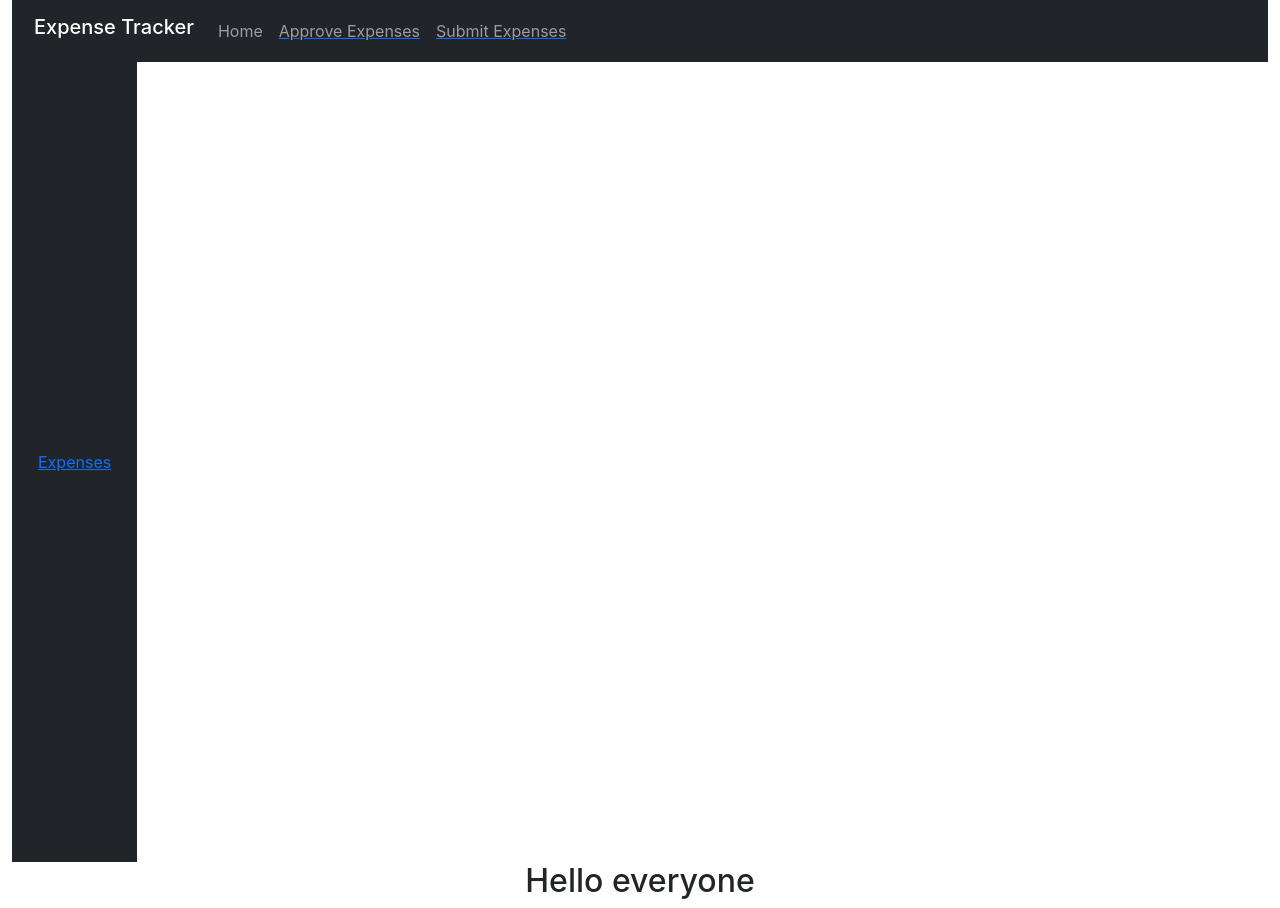
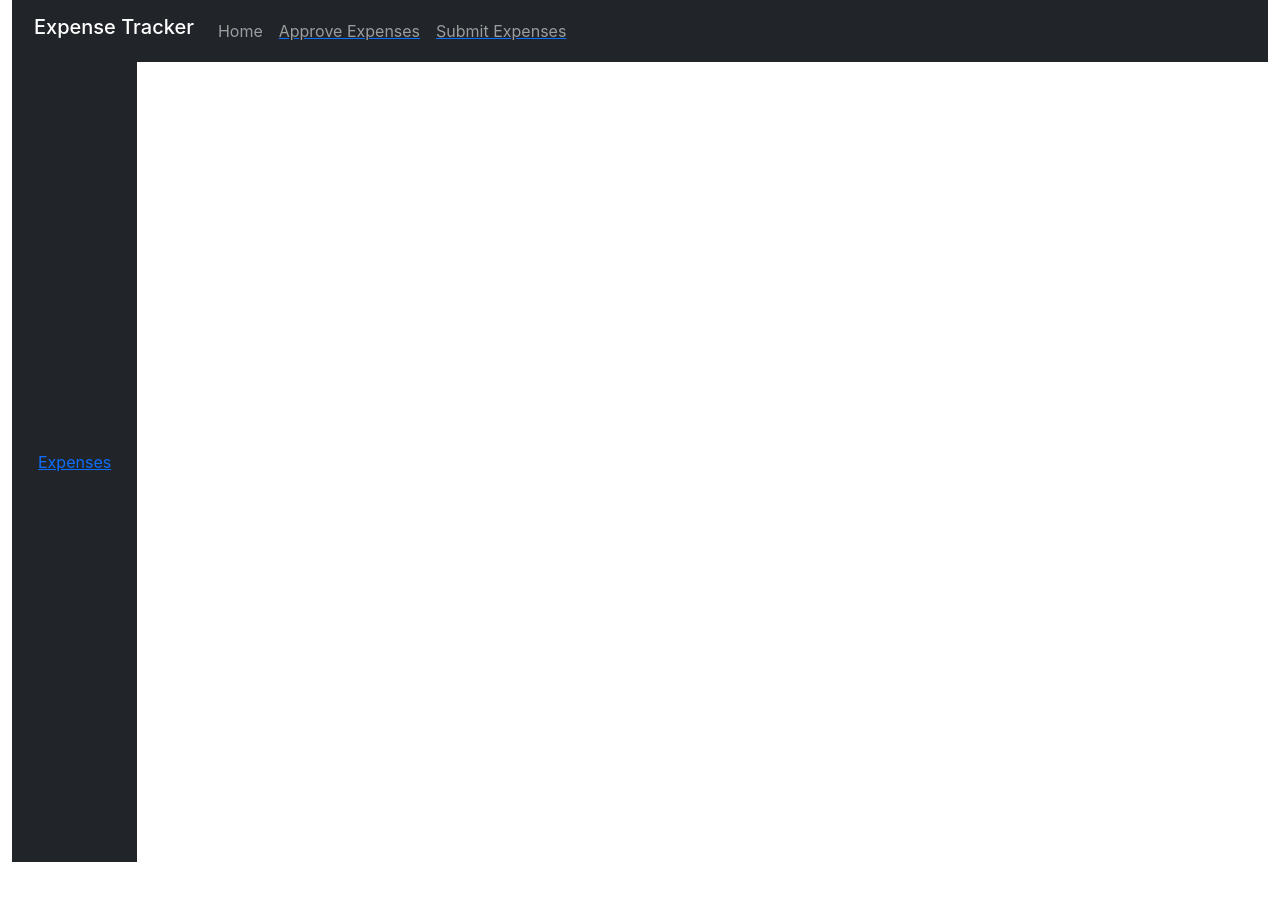
Before and after one commit to Praveenchandra1995/expensetracker, a React (Create React App) app in the folder expensetracker/: page /expenses in a window 1280 px wide. After the commit the page ends 862 px from the top, so only its background shows below. Built offline with nearby package versions, Linux system fonts and the light colour scheme.

Commit message:
Update Form.js

```diff
--- a/expensetracker/src/Components/Form.js
+++ b/expensetracker/src/Components/Form.js
@@ -1,8 +1,4 @@
 const Form = () => {
-  return (
-    <div className="container-fluid">
-      <h2>Hello everyone</h2>
-    </div>
-  );
+  return <div className="container-fluid"></div>;
 };
 export default Form;
```
